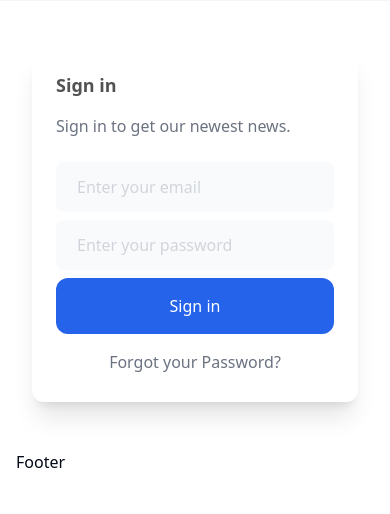
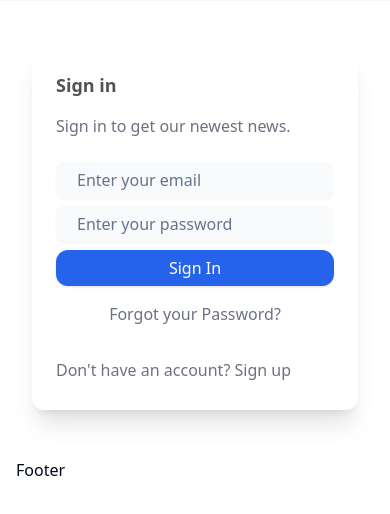
Before and after one commit to smrsln/NextJS-Ecommerce, a Next.js app: page /signin in a window 390 px wide. Shown: the top 514 px of the page. Built offline with nearby package versions, Linux system fonts and the light colour scheme.

Commit message:
chore: Refactor sign-in API endpoint and signup page

```diff
--- /dev/null
+++ b/app/services/signin-service.ts
@@ -0,0 +1,21 @@
+export async function signIn({
+  email,
+  password,
+}: {
+  email: string;
+  password: string;
+}) {
+  const response = await fetch("/api/auth/signin", {
+    method: "POST",
+    headers: { "Content-Type": "application/json" },
+    body: JSON.stringify({ email, password }),
+  });
+
+  if (!response.ok) {
+    const data = await response.json();
+    throw new Error(data.message);
+  }
+
+  const data = await response.json();
+  return data;
+}
--- /dev/null
+++ b/hooks/use-signin-form.ts
@@ -0,0 +1,22 @@
+import { useForm } from "react-hook-form";
+import { zodResolver } from "@hookform/resolvers/zod";
+import { z } from "zod";
+
+export const signinSchema = z.object({
+  email: z.string().email({ message: "Invalid email" }),
+  password: z
+    .string()
+    .min(8, { message: "Password must be at least 8 characters" }),
+});
+
+export function useSigninForm() {
+  const form = useForm<z.infer<typeof signinSchema>>({
+    resolver: zodResolver(signinSchema),
+    defaultValues: {
+      email: "",
+      password: "",
+    },
+  });
+
+  return form;
+}
--- a/pages/api/auth/signin.ts
+++ b/pages/api/auth/signin.ts
@@ -17,8 +17,3 @@ export default async function signin(
     })
   );
 }
-
-//This file is created for the purpose of future implementation of the sign in API endpoint
-//-Mobile or Desktop Applications
-//-Third-party integrations
-//-API testing
--- a/pages/signin.tsx
+++ b/pages/signin.tsx
@@ -1,34 +1,64 @@
 "use client";
 
-import { useState, FormEvent } from "react";
+import { useState } from "react";
+import { useForm } from "react-hook-form";
+import { zodResolver } from "@hookform/resolvers/zod";
+import { z } from "zod";
 import Image from "next/image";
 import Link from "next/link";
-import { signIn } from "next-auth/react";
+// import { signIn } from "next-auth/react";
+import { useMutation } from "react-query";
+import { signIn } from "@/app/services/signin-service";
+import { toast } from "sonner";
 import { useRouter } from "next/router";
+import { Button } from "@/app/components/ui/buttons/button";
+import { Loader2 } from "lucide-react";
+import {
+  Form,
+  FormControl,
+  FormField,
+  FormItem,
+  FormLabel,
+  FormMessage,
+} from "@/app/components/ui/form/form";
+import { Input } from "@/app/components/ui/form/input";
+import { useSigninForm, signinSchema } from "@/hooks/use-signin-form";
 
 const SignIn = () => {
+  const form = useSigninForm(); // This is a custom hook that returns a form object
+  const [isLoading, setIsLoading] = useState<boolean>(false);
   const router = useRouter();
   const [email, setEmail] = useState("");
   const [password, setPassword] = useState("");
   const [error, setError] = useState<Error | null>(null);
-  const [isLoading, setIsLoading] = useState<boolean>(false);
 
-  const handleSignIn = async (e: FormEvent) => {
-    e.preventDefault();
-    setIsLoading(true);
-    const result = await signIn("credentials", {
-      email,
-      password,
-      redirect: false,
+  const {
+    handleSubmit,
+    control,
+    formState: { errors },
+  } = form;
+
+  const signInMutation = useMutation(signIn, {
+    onMutate: () => {
+      toast.info("Signing in...");
+    },
+    onSuccess: ({ data }) => {
+      toast.success("Sign in successful", {
+        description: "You have successfully signed in",
+      });
+      router.push("/");
+    },
+    onError: (error: Error) => {
+      setIsLoading(false);
+      toast.error(error.message, {
+        description: "Sign in failed",
+      });
+    },
   });
 
-    if (result && result.error) {
-      setError(new Error(result.error));
-      setIsLoading(false);
-    } else if (result && result.ok) {
-      setError(null);
-      router.push("/");
-    }
+  const handleSignIn = async (values: z.infer<typeof signinSchema>) => {
+    setIsLoading(true);
+    signInMutation.mutate(values);
   };
 
   return (
@@ -49,51 +79,71 @@ const SignIn = () => {
                   </div>
                 </div>
               </div>
-              <form onSubmit={handleSignIn}>
-                <div className="mt-6 space-y-2">
-                  <div>
-                    <label htmlFor="email" className="sr-only">
+              <Form {...form}>
+                <form
+                  onSubmit={form.handleSubmit(handleSignIn)}
+                  className="mt-6 space-y-2"
+                >
+                  <FormField
+                    control={form.control}
+                    name="email"
+                    render={({ field }) => (
+                      <FormItem>
+                        <FormLabel htmlFor="email" className="sr-only">
                           Email
-                    </label>
-                    <input
-                      type="text"
-                      name="email"
+                        </FormLabel>
+                        <FormControl>
+                          <Input
                             id="email"
+                            placeholder="Enter your email"
                             className="block w-full px-5 py-3 text-base text-neutral-600 placeholder-gray-300 transition duration-500 ease-in-out transform border border-transparent rounded-lg bg-gray-50 focus:outline-none focus:border-transparent focus:ring-2 focus:ring-white focus:ring-offset-2 focus:ring-offset-gray-300"
-                      placeholder="Enter your email"
-                      value={email}
-                      onChange={(e) => setEmail(e.target.value)}
+                            {...field}
                           />
-                  </div>
-                  <div>
-                    <label htmlFor="password" className="sr-only">
+                        </FormControl>
+                        {errors.email && (
+                          <FormMessage>{errors.email.message}</FormMessage>
+                        )}
+                      </FormItem>
+                    )}
+                  />
+                  <FormField
+                    control={form.control}
+                    name="password"
+                    render={({ field }) => (
+                      <FormItem>
+                        <FormLabel htmlFor="password" className="sr-only">
                           Password
-                    </label>
-                    <input
+                        </FormLabel>
+                        <FormControl>
+                          <Input
                             type="password"
-                      name="password"
                             id="password"
+                            placeholder="Enter your password"
                             className="block w-full px-5 py-3 text-base text-neutral-600 placeholder-gray-300 transition duration-500 ease-in-out transform border border-transparent rounded-lg bg-gray-50 focus:outline-none focus:border-transparent focus:ring-2 focus:ring-white focus:ring-offset-2 focus:ring-offset-gray-300"
-                      placeholder="Enter your password"
-                      value={password}
-                      onChange={(e) => setPassword(e.target.value)}
+                            {...field}
                           />
-                  </div>
+                        </FormControl>
+                        {errors.password && (
+                          <FormMessage>{errors.password.message}</FormMessage>
+                        )}
+                      </FormItem>
+                    )}
+                  />
                   <div className="flex flex-col mt-4 lg:space-y-2">
-                    <button
+                    {isLoading ? (
+                      <Button disabled>
+                        <Loader2 className="mr-2 h-4 w-4 animate-spin" />
+                        Please wait
+                      </Button>
+                    ) : (
+                      <Button
                         type="submit"
-                      disabled={isLoading}
-                      className={`flex items-center justify-center w-full px-10 py-4 text-base font-medium text-center text-white transition duration-500 ease-in-out transform bg-blue-600 rounded-xl hover:bg-blue-700 focus:outline-none focus:ring-2 focus:ring-offset-2 focus:ring-blue-500 ${
-                        isLoading ? "opacity-50 cursor-not-allowed" : ""
-                      }`}
+                        className="flex items-center justify-center w-full px-10 py-4 text-base font-medium text-center text-white transition duration-500 ease-in-out transform bg-blue-600 rounded-xl hover:bg-blue-700 focus:outline-none focus:ring-2 focus:ring-offset-2 focus:ring-blue-500"
                       >
-                      {isLoading ? "Signing in..." : "Sign in"}
-                    </button>
-                    {error && (
-                      <p className="text-sm text-red-500">
-                        {error && `Error: ${(error as Error).message}`}
-                      </p>
+                        Sign In
+                      </Button>
                     )}
+
                     <Link
                       href="#"
                       type="button"
@@ -101,9 +151,14 @@ const SignIn = () => {
                     >
                       Forgot your Password?
                     </Link>
-                  </div>
+                    <Link href="/signup">
+                      <a className="inline-flex justify-center py-4 text-base font-medium text-gray-500 focus:outline-none hover:text-neutral-600 focus:text-blue-600 sm:text-sm">
+                        Don't have an account? Sign up
+                      </a>
+                    </Link>
                   </div>
                 </form>
+              </Form>
             </div>
             <div
               className="order-first hidden w-full lg:block relative"
--- a/pages/signup.tsx
+++ b/pages/signup.tsx
@@ -9,7 +9,7 @@ import { useMutation } from "react-query";
 import { signUp } from "@/app/services/signup-service";
 import { useSignupForm, signupSchema } from "@/hooks/use-signup-form";
 
-import { Button } from "@/app/components/ui//buttons/button";
+import { Button } from "@/app/components/ui/buttons/button";
 import { Loader2 } from "lucide-react";
 import {
   Form,
@@ -24,7 +24,7 @@ import { toast } from "sonner";
 
 const SignUp = () => {
   const form = useSignupForm();
-  const [isLoading, setIsLoading] = useState(false);
+  const [isLoading, setIsLoading] = useState<boolean>(false);
   const {
     handleSubmit,
     control,
@@ -146,7 +146,7 @@ const SignUp = () => {
                       type="button"
                       className="inline-flex justify-center py-4 text-base font-medium text-gray-500 focus:outline-none hover:text-neutral-600 focus:text-blue-600 sm:text-sm"
                     >
-                      Forgot your Password?
+                      Already have an account? Sign in
                     </Link>
                   </div>
                 </form>
```
Lines whose indentation alone changed are shown as unchanged.
